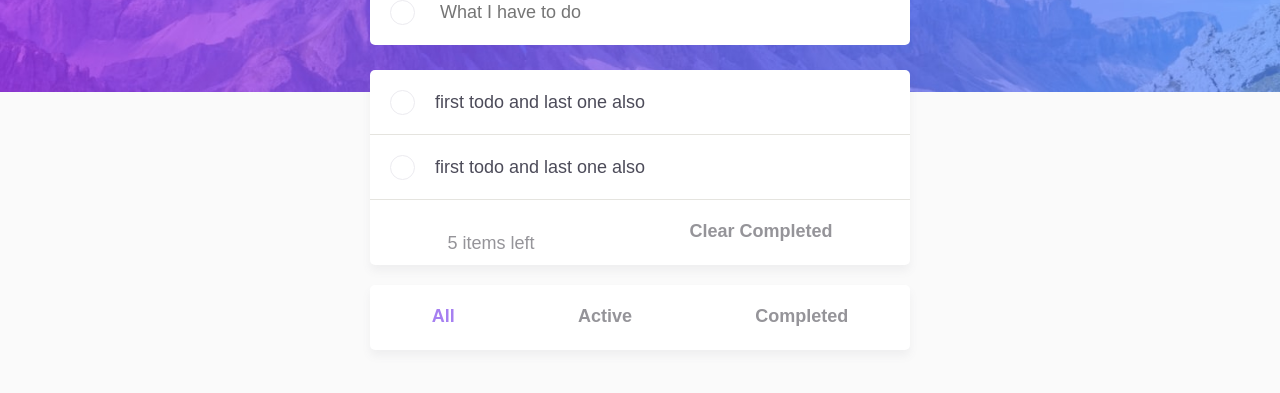
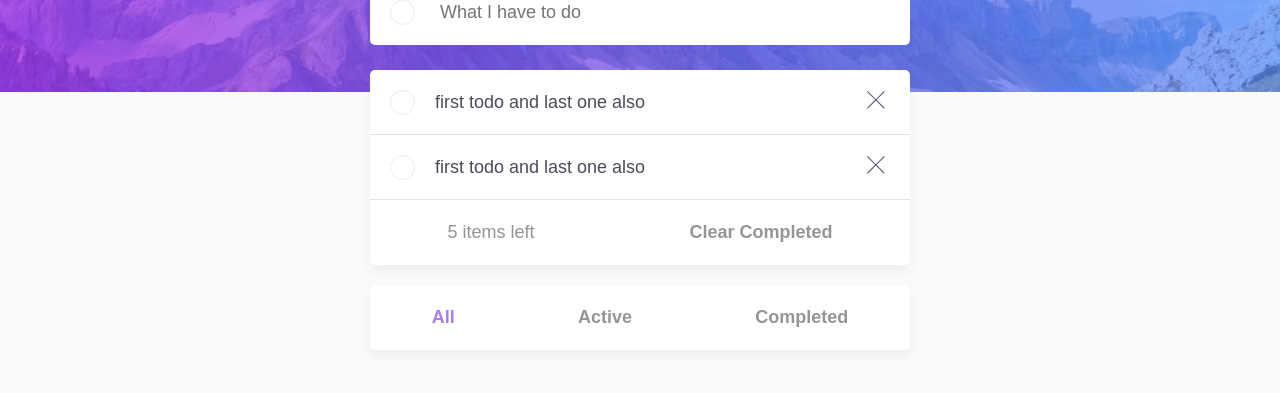
Before and after one commit to Nomad1974/todo-App, a React (Create React App) app: page / in a window 1280 px wide. Shown: the part 175-568 px from the top of the page. Built offline with nearby package versions, Linux system fonts and the light colour scheme.

Commit message:
stylrs corrected

```diff
--- a/src/components/Footer.jsx
+++ b/src/components/Footer.jsx
@@ -1,8 +1,10 @@
 import styled from "styled-components";
 
+/* padding-top: 21px; */
 const Wrapper = styled.footer`
+    display: flex;
     margin-top: 20px;
-    padding-top: 21px;
+    margin-bottom: 80px;
     background-color: var(--colors-bg);
     border-radius: var(--radii);
     background-color: var(--colors-list-bg);
@@ -13,10 +15,11 @@ const Wrapper = styled.footer`
         padding-top: 10px;
     }
 `;
-/* padding: 13px; */
+
 const FilterElem = styled.span`
     margin: auto 0;
     display: flex;
+    width: 100%;
     flex-direction: row;
     justify-content: space-around;
 `;
--- a/src/components/Main.jsx
+++ b/src/components/Main.jsx
@@ -7,6 +7,7 @@ import mobile from "../images/bg-mobile-light.jpg";
 const Wrapper = styled.section`
 
     max-width: 100%;
+    height: 100%;
     padding-bottom: 50px;
     background-color: var(--colors-bg);
     background-image: url(${desktop});
--- a/src/features/todoItems/TodoItem.jsx
+++ b/src/features/todoItems/TodoItem.jsx
@@ -1,8 +1,18 @@
 import styled from "styled-components";
+import { ReactComponent as Cross } from "../../icons/icon-cross.svg";
+
+const IconWrapper = styled.span`
+    margin: auto 25px;
+    cursor: pointer;
+    @media (max-width: 768px) {
+        margin: auto 20px;
+    }
+`;
 
 const Item = styled.li`
     display: flex;
     place-content: baseline;
+    justify-content: space-between;
     height: 65px;
     border-bottom: 1px solid var(--colors-list-bottom-borber);
     color: var(--colors-text);
@@ -60,6 +70,9 @@ const TodoItem = () => {
                 <StyledCheckbox />
                 <Span>first todo and last one also</Span>
             </Label>
+            <IconWrapper>
+                <Cross />
+            </IconWrapper>
         </Item>
     );
 }
--- a/src/features/todoItems/TodoItemList.jsx
+++ b/src/features/todoItems/TodoItemList.jsx
@@ -12,13 +12,14 @@ const Content = styled.ul`
     box-shadow: var(--shadow);
 `;
 
+/* padding-top: 21px; */
 const LastItem = styled.span`
     height: 65px;
-    padding-top: 21px;
     color: var(--colors-text-title);
     display: flex;
     flex-direction: row;
     justify-content: space-around;
+    align-items: center;
     @media (max-width: 768px) {
         height: 45px;
         padding-top: 10px;
```
